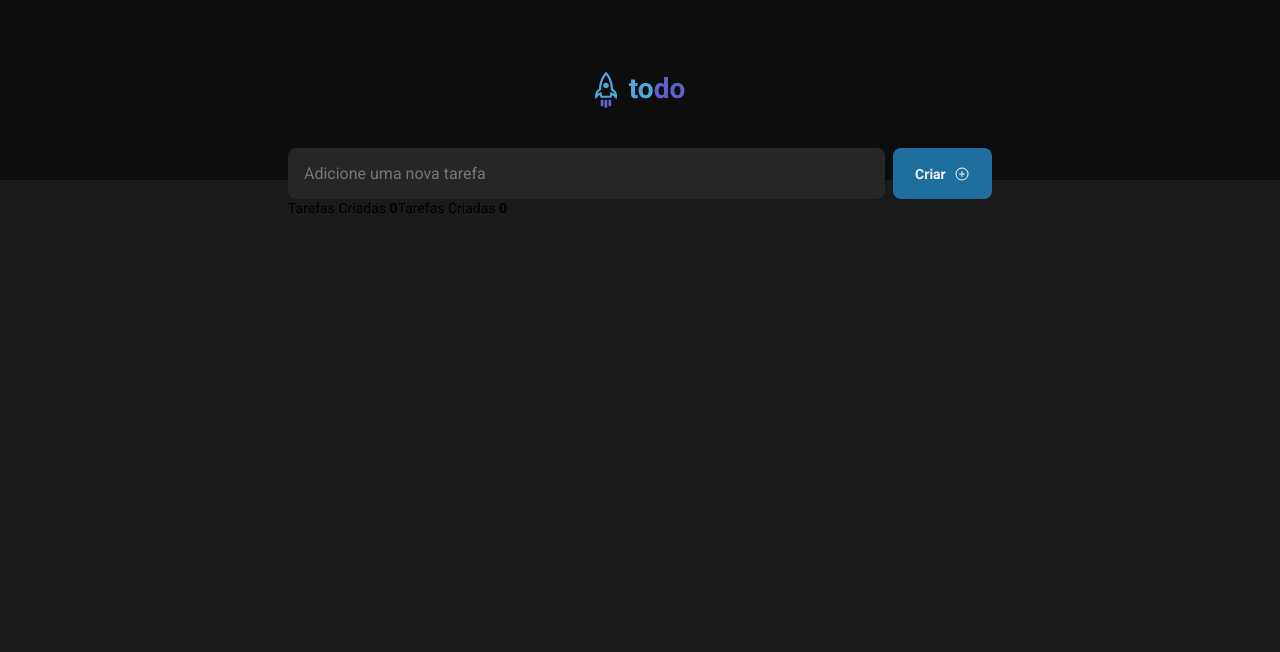
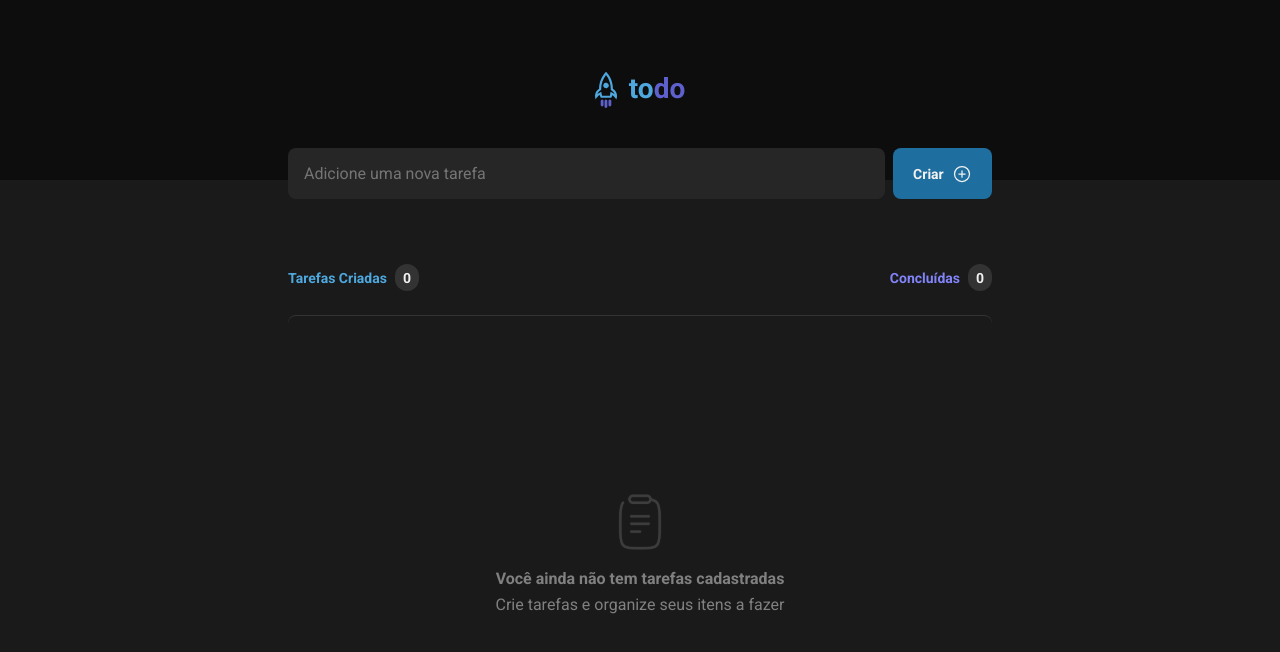
Before and after one commit to davisllv/ToDoList, a React (Vite) app: page / in a window 1280 px wide. Shown: the top 652 px of the page. Built offline with nearby package versions, Linux system fonts and the light colour scheme.

Commit message:
Created the contentFields

```diff
--- a/src/App.module.css
+++ b/src/App.module.css
@@ -69,3 +69,54 @@
 
   cursor: pointer;
 }
+
+.contentBoxes {
+  margin-top: 4rem;
+}
+
+.contentTexts {
+  display: flex;
+  margin-bottom: 1.5rem;
+  justify-content: space-between;
+}
+.contentTexts > span {
+  display: flex;
+  align-items: center;
+  font-weight: bold;
+  gap: 0.5rem;
+}
+
+.contentTexts > span > strong {
+  color: var(--gray-100);
+  padding: 0.35rem 0.5rem;
+  background: var(--gray-400);
+  border-radius: 999px;
+}
+
+.contentTexts > span:nth-of-type(1){
+  color: var(--blue);
+}
+
+.contentTexts > span:nth-of-type(2){
+  color: var(--purple);
+}
+
+.contentFields {
+  display: flex;
+  align-items: center;
+  flex-direction: column;
+  justify-content: center;
+
+  line-height: 1.6;
+  font-size: 1rem;
+
+  min-height: 30rem;
+
+  border-radius: 8px;
+  border-top: 1px solid var(--gray-400)
+}
+
+.contentFields > p {
+  margin-top: 1rem;
+  font-weight: bold;
+}
--- a/src/App.tsx
+++ b/src/App.tsx
@@ -1,6 +1,7 @@
 import './global.css'
 import  styles from './App.module.css'
 import todoLogo from './assets/todo-logo.svg'
+import clipBoard from './assets/clipboard-logo.svg'
 import { PlusCircle } from "@phosphor-icons/react"
 
 export const App = () => {
@@ -16,17 +17,23 @@ export const App = () => {
         <div className={styles.formBoxes}>
             <form action="submit">
               <input type="text" placeholder="Adicione uma nova tarefa" />
-              <button type="submit">Criar <PlusCircle size={16} /></button>
+              <button type="submit">Criar <PlusCircle size={20} /></button>
             </form>
         </div>
 
-        <div>
-          <div>
+        <div className={styles.contentBoxes}>
+          <div className={styles.contentTexts}>
             <span>Tarefas Criadas <strong>0</strong></span>
-            <span>Tarefas Criadas <strong>0</strong></span>
+            <span>Concluídas <strong>0</strong></span>
           </div>
-          <div>
-
+          <div className={styles.contentFields}>
+            <img src={clipBoard} alt="Ícone de cópia" />
+            <p>
+              Você ainda não tem tarefas cadastradas
+            </p>
+            <span>
+              Crie tarefas e organize seus itens a fazer
+            </span>
           </div>
         </div>
       </div>
--- a/src/global.css
+++ b/src/global.css
@@ -19,11 +19,16 @@
   box-sizing: border-box;
 }
 
+body {
+  background: var(--gray-600);
+  color: var(--gray-300);
+  -webkit-font-smoothing: antialiased;
+}
+
 body, input, textarea, button {
   font-family: 'Roboto', sans-serif;
-  background: var(--gray-600);
+
   font-size: 0.875rem;
-  /* Utilizar medida de relativa e não fixas */
   font-weight: 400;
 
 }
```
Also changed, not shown: src/assets/clipboard-logo.svg (added).
